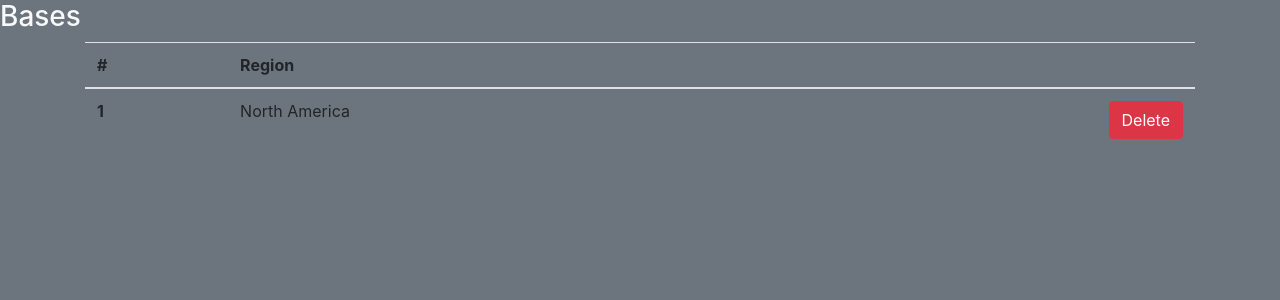
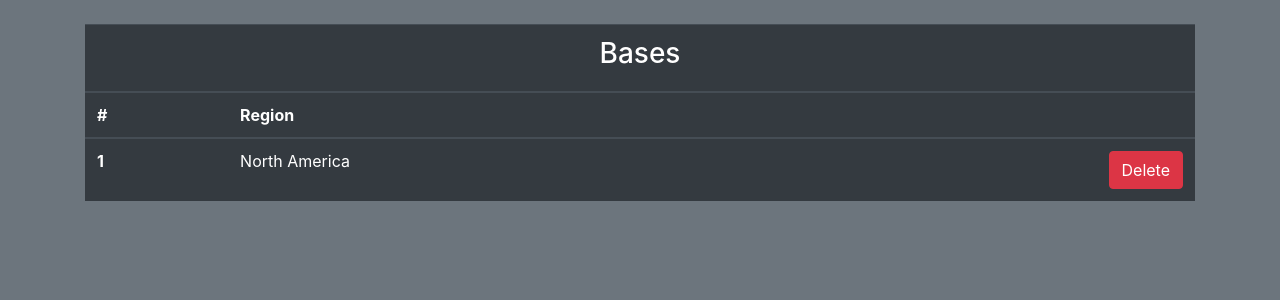
Before and after one commit to Segfavlt/villainDB, a PHP site: page /villain/base.php in a window 1280 px wide. Shown: the part 72-372 px from the top of the page. Run offline with PHP 8.4, Linux system fonts and the light colour scheme; the visitor is signed in with stand-in values (Sample User, id 1); tables that the repository leaves empty hold one stand-in row (values such as "Sample post").

Commit message:
Tide base page format
Changes table formatting to look a little cleaner

```diff
--- a/html/resources/php/base_edit.php
+++ b/html/resources/php/base_edit.php
@@ -20,6 +20,8 @@ if (isset($_GET['delete'])){
     } else {
       echo("Error no: " . mysqli_errno($mysql) ."Error description: " . mysqli_error($mysql));
     }
+  } else {
+    header("location: ../../villain/base.php");
   }
 
   mysqli_close($mysql);
--- a/html/villain/base.php
+++ b/html/villain/base.php
@@ -9,12 +9,13 @@ include "../resources/php/session.php";
 
 <body class="bg-secondary text-light">
 <?php include "../resources/php/nav.php" ?>
-
-<h3>Bases</h3>
-
+<br>
 <div class="container">
-<table class="table">
+<table class="table table-dark">
   <thead>
+    <tr>
+      <th colspan="4" scope="col" class="text-center"><h3>Bases</h3></th>
+    </tr>
     <tr>
       <th scope="col">#</th>
       <th scope="col">Region</th>
```
